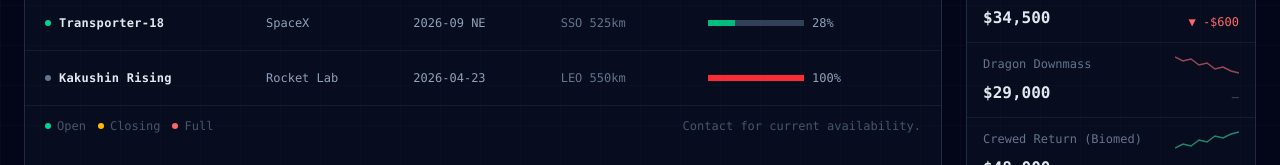
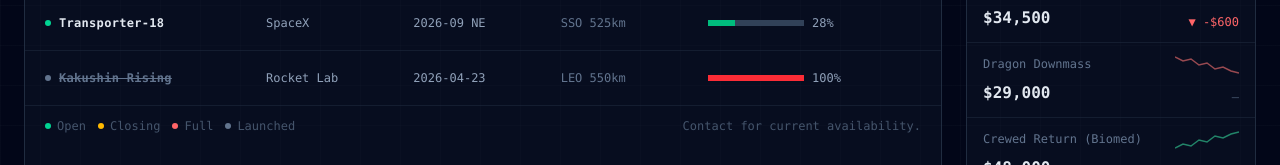
Before and after one commit to yourverybestbro/FinalFreight, a React (Vite) app: page / in a window 1280 px wide. Shown: the part 635-800 px from the top of the page. Built offline with nearby package versions, Linux system fonts and the light colour scheme.

Commit message:
update legend, launch status

```diff
--- a/src/App.jsx
+++ b/src/App.jsx
@@ -183,7 +183,7 @@
               <div key={i} className="grid grid-cols-12 gap-2 px-5 py-3.5 border-b border-slate-800/60 hover:bg-slate-800/30 transition-colors group">
                 <div className="col-span-3 flex items-center gap-2">
                   <span className={`w-1.5 h-1.5 rounded-full flex-shrink-0 ${statusDot[row.status]}`} />
-                  <span className="text-slate-200 text-xs font-bold tracking-wide truncate">{row.mission}</span>
+                  <span className={`text-xs font-bold tracking-wide truncate ${row.status === "LAUNCHED" ? "text-slate-500 line-through" : "text-slate-200"}`}>{row.mission}</span>
                 </div>
                 <div className="col-span-2 flex items-center">
                   <span className="text-slate-400 text-xs">{row.carrier}</span>
@@ -211,6 +211,7 @@
               <span className="flex items-center gap-1.5"><span className="w-1.5 h-1.5 rounded-full bg-emerald-400" /> Open</span>
               <span className="flex items-center gap-1.5"><span className="w-1.5 h-1.5 rounded-full bg-amber-400" /> Closing</span>
               <span className="flex items-center gap-1.5"><span className="w-1.5 h-1.5 rounded-full bg-red-400" /> Full</span>
+<span className="flex items-center gap-1.5"><span className="w-1.5 h-1.5 rounded-full bg-slate-500" /> Launched</span>
               <span className="ml-auto">Contact for current availability.</span>
             </div>
           </section>
```
